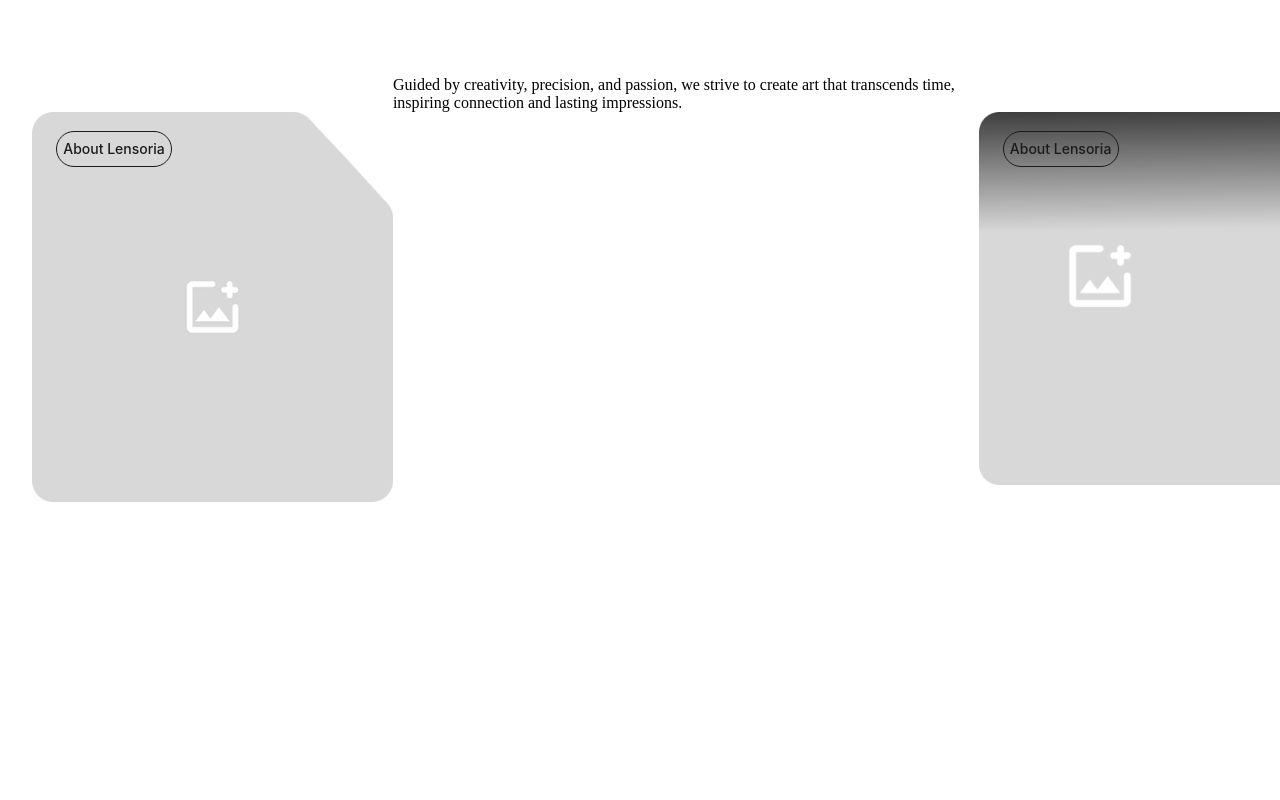
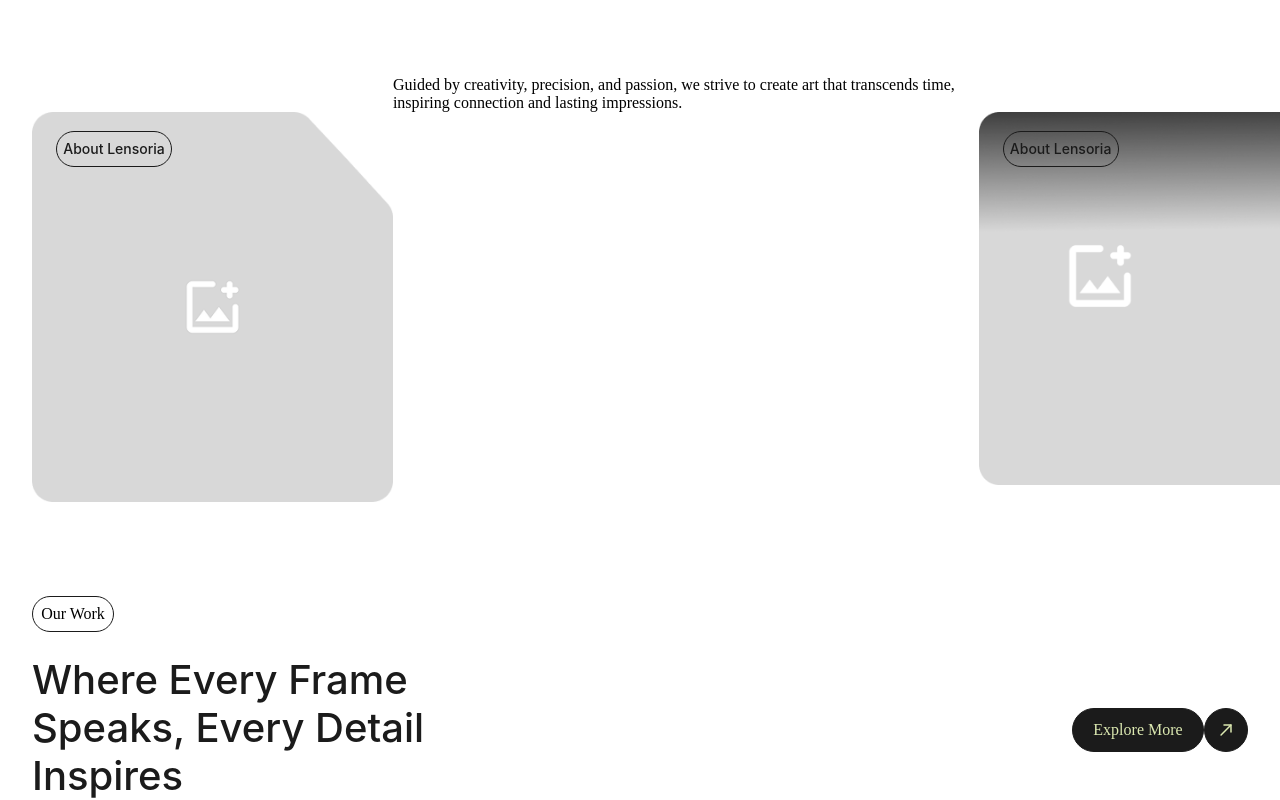
Before and after one commit to login123z/Lensoria-, a plain HTML site: page index.html in a window 1280 px wide. Shown: the part 1511-2311 px from the top of the page. Before the commit the page ends 2027 px from the top, so only its background shows below. Drawn offline with Linux system fonts and the light colour scheme; a web font is replaced by a local one.

Commit message:
added portfolio

```diff
--- a/index.html
+++ b/index.html
@@ -163,8 +163,33 @@
         </div>
     </section>
 
-    <section class="Portfolio">
+    <section class="portfolio">
+        <div class="container">
 
+            <div class="portfolio__block">
+
+                <div class="portfolio__heading">
+                    <div class="portfolio__tag">Our Work</div>
+                    <h1 class="portfolio__title"><p>Where Every Frame Speaks, Every Detail Inspires</p></h1>
+                </div>
+
+                <div class="portfolio__button">
+
+                    <div class="">
+                        <button class="btn-1 btn">Explore More</button>
+                    </div>
+
+                    <div class="">
+                        <button class="btn-2 btn"><img src="/images/Arrow.svg" alt=""></button>
+                    </div>
+
+                </div>
+
+            </div>
+
+
+
+        </div>
     </section>
 
 
--- /dev/null
+++ b/styles/blocks/portfolio.css
@@ -0,0 +1,35 @@
+.portfolio__block {
+    display: flex;
+    justify-content: space-between;
+    margin-top: 80px;
+}
+
+.portfolio__heading {
+    width: 491px;
+    height: 156px;
+}
+
+.portfolio__tag{
+    border: 1px solid var(--black);
+    border-radius: 28px;
+    width: 82px;
+    height: 36px;
+    display: flex;
+    align-items: center;
+    justify-content: center;
+
+}
+
+.portfolio__title {
+    margin-top: 24px;
+    font-family: var(--font-family);
+    font-weight: 500;
+    font-size: 40px;
+    line-height: 120%;
+    color: var(--black);
+}
+
+.portfolio__button {
+    display: flex;
+    align-items: end;
+}
--- a/styles/main.css
+++ b/styles/main.css
@@ -11,3 +11,4 @@
 @import "./blocks/hero.css";
 @import "./blocks/banner.css";
 @import "./blocks/aboutUs.css";
+@import "./blocks/portfolio.css";
```
